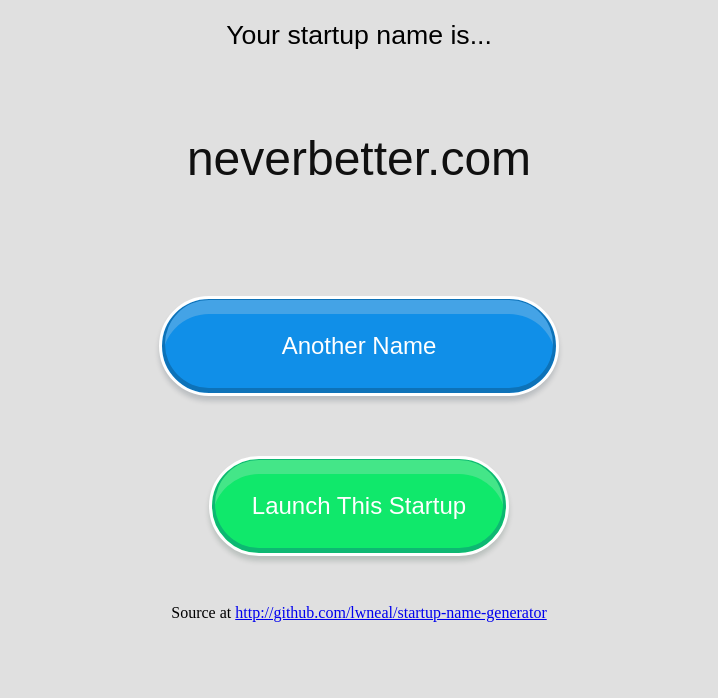
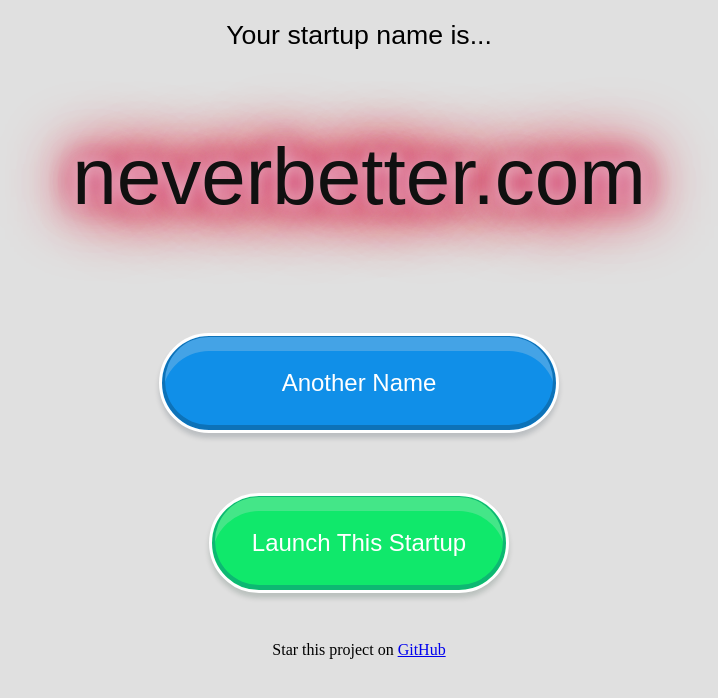
Before and after one commit to lwneal/startup-name-generator, a Flask app: page / in a window 1280 px wide. Shown: the top 698 px of the page, without its empty margins (281-999 px from the left). Run offline with Flask 2, Linux system fonts and the light colour scheme.

Commit message:
Update CSS and fix best-practices compliance

```diff
--- a/templates/index.html
+++ b/templates/index.html
@@ -1,3 +1,8 @@
+<!DOCTYPE html>
+<html lang="en">
+<head>
+<meta charset="utf-8">
+<title>Startup Name Generator</title>
 <style>
 body {
     background-color: #e0e0e0;
@@ -35,11 +40,26 @@
 }
 .name {
     font-family: sans-serif;
-    font-size: 36pt;
     margin: 80px;
     color: #101010;
+    font-size: 80px;
+    text-align: center;
+    -webkit-animation: glow 1s ease-in-out infinite alternate;
+    -moz-animation: glow 1s ease-in-out infinite alternate;
+    animation: glow 1s ease-in-out infinite alternate;
+}
+
+@-webkit-keyframes glow {
+  from {
+    text-shadow: 0 0 10px #fff, 0 0 20px #00f, 0 0 30px #aaf, 0 0 40px #aaf, 0 0 50px #aaf, 0 0 60px #aaf, 0 0 70px #aaf;
+  }
+  to {
+    text-shadow: 0 0 20px #fff, 0 0 30px #f00, 0 0 40px #f00, 0 0 50px #f00, 0 0 60px #f00, 0 0 70px #f00, 0 0 80px #f00;
+  }
 }
 </style>
+</head>
+<body>
 <center>
     <p class="text">
     Your startup name is...
@@ -56,7 +76,7 @@
     </a>
     <br>
     <br>
-    Source at <a href="http://github.com/lwneal/startup-name-generator">
-    http://github.com/lwneal/startup-name-generator
-    </a>
+    Star this project on <a href="https://github.com/lwneal/startup-name-generator">GitHub</a>
 </center>
+</body>
+</html>
```
